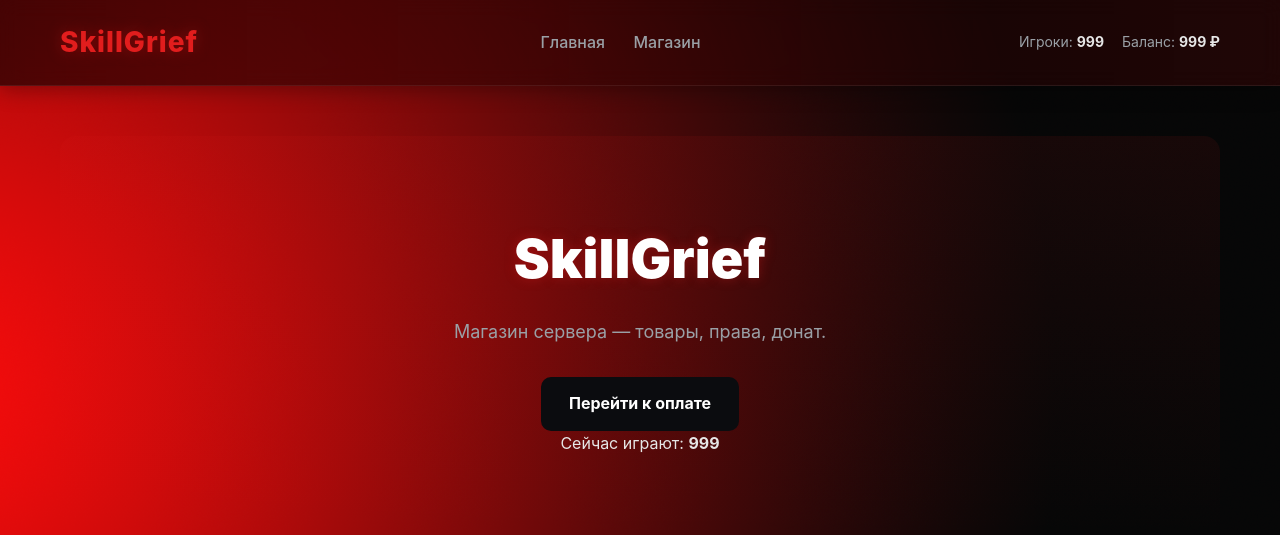
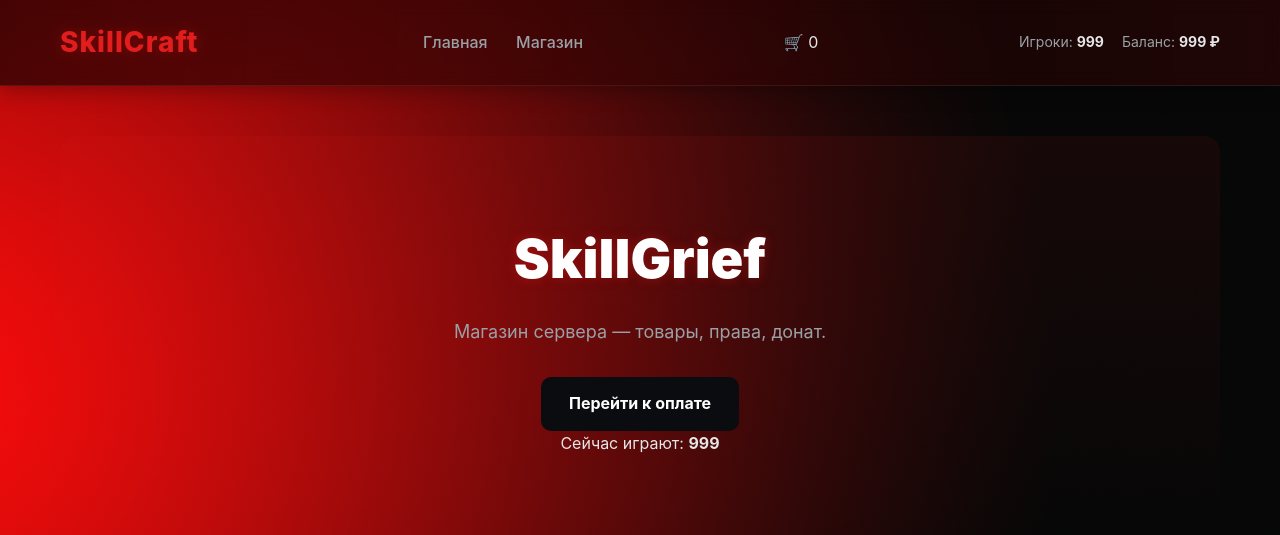
Before and after one commit to VMensem/StepanSite, a Flask app: page / in a window 1280 px wide. Shown: the top 535 px of the page. Run offline with Flask 3, Linux system fonts and the light colour scheme.

Commit message:
Update base.html

```diff
--- a/templates/base.html
+++ b/templates/base.html
@@ -3,18 +3,21 @@
 <head>
 <meta charset="utf-8">
 <meta name="viewport" content="width=device-width, initial-scale=1">
-<title>{{ title if title else 'SkillGrief - Minecraft сервер' }}</title>
+<title>{{ title if title else 'SkillCraft - Minecraft сервер' }}</title>
 <link rel="icon" href="{{ url_for('static', filename='images/favicon.png') }}" type="image/x-icon">
 <link rel="stylesheet" href="{{ url_for('static', filename='css/style.css') }}">
 </head>
 <body>
 <header class="site-header">
 <div class="container header-inner">
-<div class="logo"><a href="/">SkillGrief</a></div>
+<div class="logo"><a href="/">SkillCraft</a></div>
 <nav class="main-nav">
 <a href="{{ url_for('index') }}">Главная</a>
 <a href="{{ url_for('shop') }}">Магазин</a>
 </nav>
+<div class="cart-icon" onclick="window.location='{{ url_for('shop') }}'">
+    🛒 <span id="cart-count">0</span>
+</div>
 <div class="mini-stats">
 <div class="stat">Игроки: <span>{{ stats.players_now }}</span></div>
 <div class="stat">Баланс: <span>{{ stats.balance }}</span></div>
@@ -36,5 +39,29 @@
 <div class="socials">Соц. сети: <a href="https://vk.com/vladlotto">VK</a> · <a href="https://t.me/vladlotto">Telegram</a> · <a href="https://discord.gg/FxKkkmwEWb">Discord</a> · <a href="https://www.youtube.com/@Mensem">YouTube</a></div>
 </div>
 </footer>
+<script>
+function updateCartCount(animated = false) {
+  let cart = JSON.parse(localStorage.getItem('cart')) || [];
+  const countEl = document.getElementById('cart-count');
+  if (!countEl) return;
+
+  countEl.textContent = cart.length;
+
+  if (animated) {
+    countEl.classList.add('cart-bounce');
+    setTimeout(() => countEl.classList.remove('cart-bounce'), 400);
+  }
+}
+
+// Обновляем при загрузке
+document.addEventListener('DOMContentLoaded', updateCartCount);
+
+// Обновляем при добавлении товара (если на странице есть кнопки)
+document.addEventListener('click', (e) => {
+  if (e.target.classList.contains('add-to-cart')) {
+    setTimeout(() => updateCartCount(true), 100);
+  }
+});
+</script>
 </body>
 </html>
```
